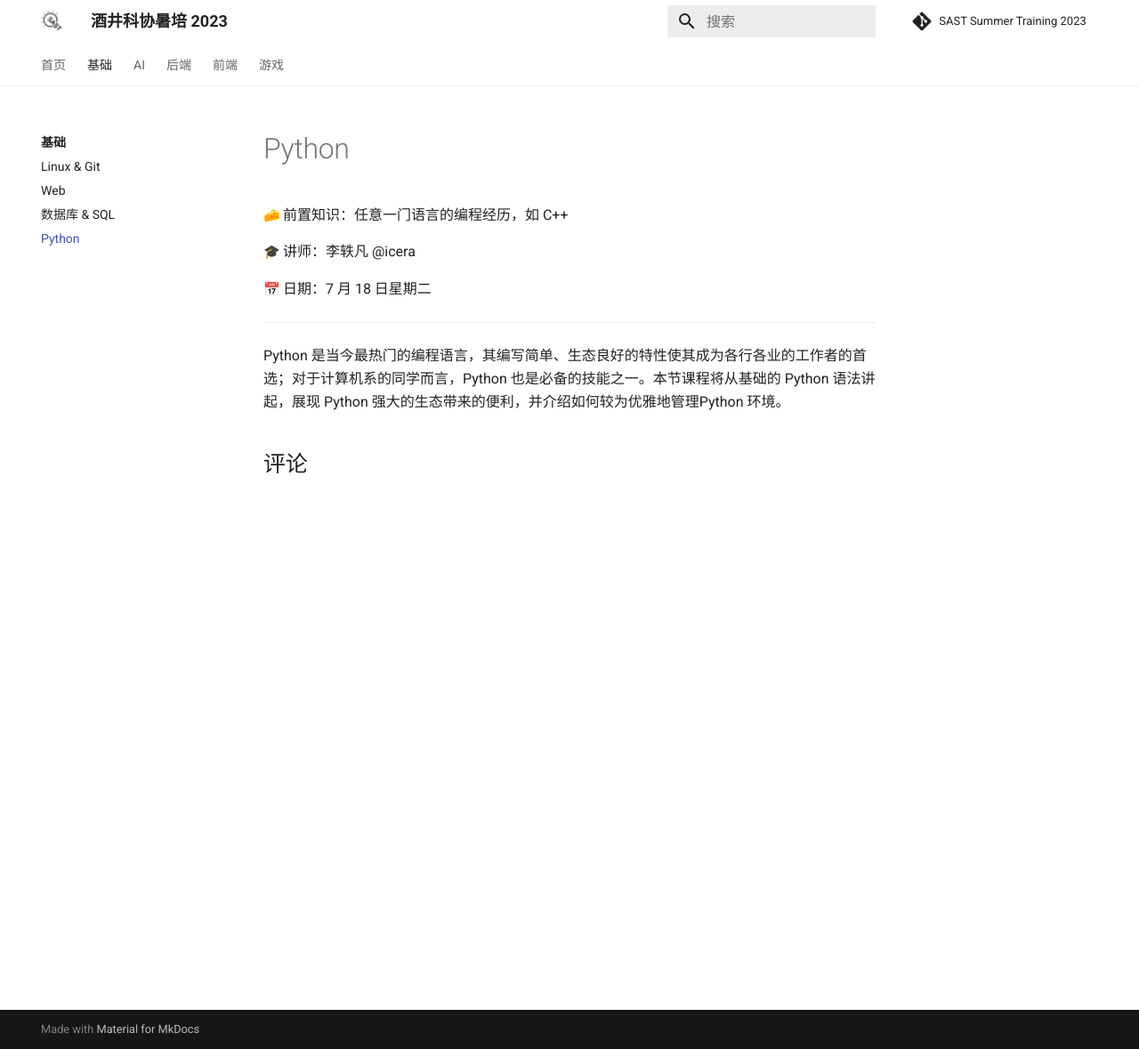
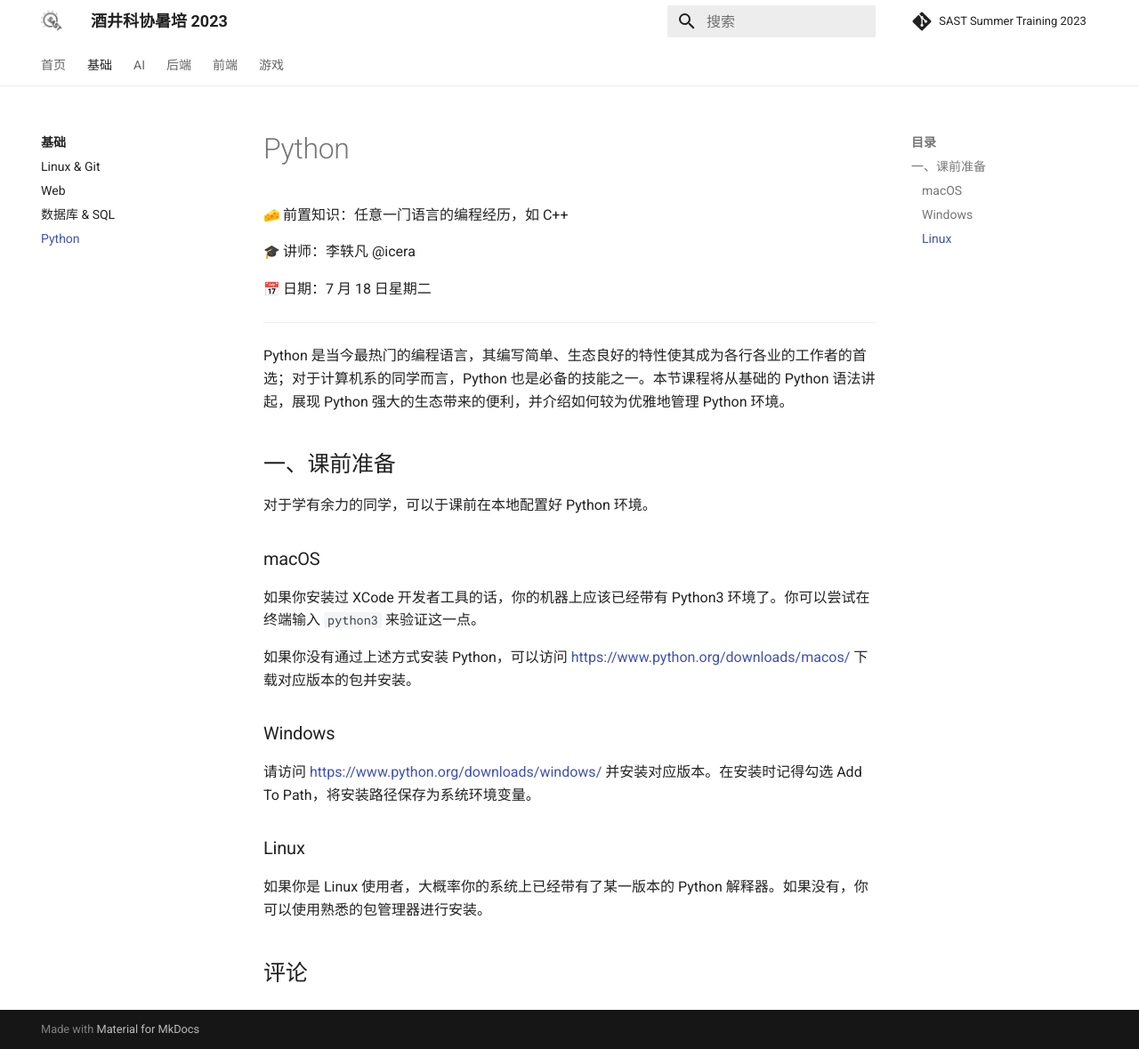
Before and after one commit to sast-summer-training-2023/sast-summer-training-2023.github.io, an MkDocs documentation site: the page built from docs/basic/python.md, in a window 1280 px wide and 1179 px high. Shown: the whole window at 89% size. Built offline with MkDocs 1.6.1 and Material for MkDocs 9.7.7, drawn with Linux system fonts in a browser that asks for light colours; emoji names are drawn with the system emoji font; comment, search, counter and statistics services are not loaded.

Commit message:
feat: add python preparation

```diff
--- a/docs/basic/python.md
+++ b/docs/basic/python.md
@@ -8,4 +8,23 @@
 
 ---
 
-Python 是当今最热门的编程语言，其编写简单、生态良好的特性使其成为各行各业的工作者的首选；对于计算机系的同学而言，Python 也是必备的技能之一。本节课程将从基础的 Python 语法讲起，展现 Python 强大的生态带来的便利，并介绍如何较为优雅地管理Python 环境。
+Python 是当今最热门的编程语言，其编写简单、生态良好的特性使其成为各行各业的工作者的首选；对于计算机系的同学而言，Python 也是必备的技能之一。本节课程将从基础的 Python 语法讲起，展现 Python 强大的生态带来的便利，并介绍如何较为优雅地管理 Python 环境。
+
+
+## 一、课前准备
+
+对于学有余力的同学，可以于课前在本地配置好 Python 环境。
+
+### macOS
+
+如果你安装过 XCode 开发者工具的话，你的机器上应该已经带有 Python3 环境了。你可以尝试在终端输入 `python3` 来验证这一点。
+
+如果你没有通过上述方式安装 Python，可以访问 https://www.python.org/downloads/macos/ 下载对应版本的包并安装。
+
+### Windows
+
+请访问 https://www.python.org/downloads/windows/ 并安装对应版本。在安装时记得勾选 Add To Path，将安装路径保存为系统环境变量。
+
+### Linux
+
+如果你是 Linux 使用者，大概率你的系统上已经带有了某一版本的 Python 解释器。如果没有，你可以使用熟悉的包管理器进行安装。
```
Also changed, not shown: docs/index.md (+11 -0 lines).
